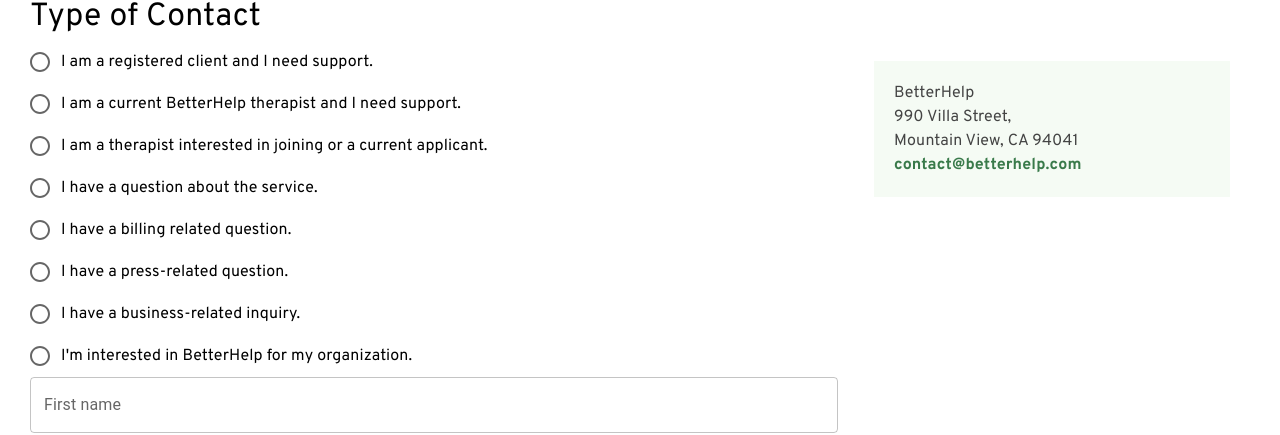
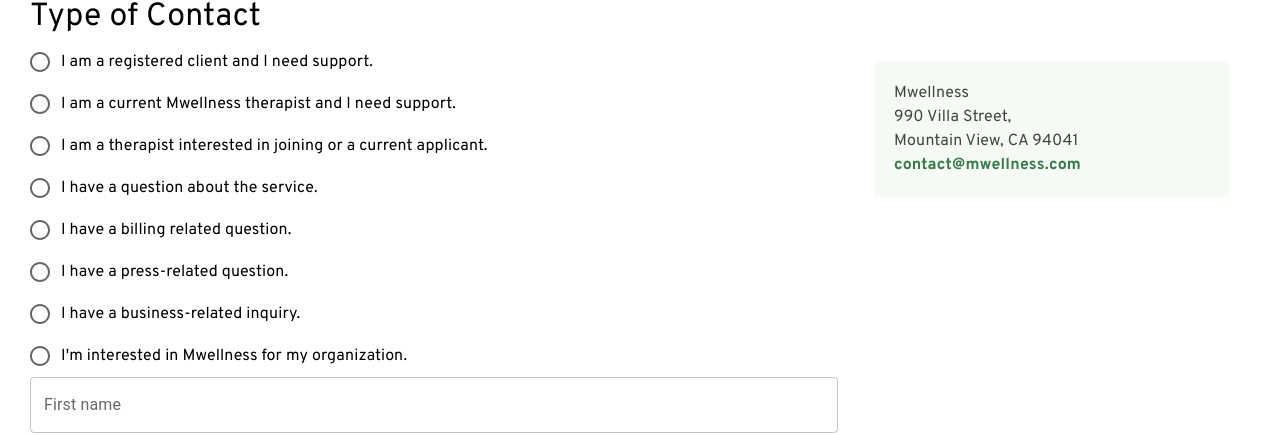
Before and after one commit to KaushalS1911/m_wellness_fe, a React (Create React App) app: page /contact in a window 1280 px wide. Shown: the part 301-736 px from the top of the page. Built offline with nearby package versions, Linux system fonts and the light colour scheme.

Commit message:
chane betterhelp name

```diff
--- a/src/components/business/Clinical-approach.js
+++ b/src/components/business/Clinical-approach.js
@@ -34,7 +34,7 @@
                         fontWeight: "100",
                       }}
                     >
-                      Since 2013, BetterHelp has supported millions of clients
+                      Since 2013, Mwellness has supported millions of clients
                       and hundreds of organizations by providing
                       clinically-proven and evidence-based results for companies
                       seeking to improve employee wellbeing.
@@ -106,7 +106,7 @@
                         display={"inline-block"}
                         sx={{ fontSize: "18px", color: "#6d706c" }}
                       >
-                        * After 6 weeks of therapy on BetterHelp.
+                        * After 6 weeks of therapy on Mwellness.
                       </Typography>
                     </Box>
                   </Box>
--- a/src/components/business/HitrustCertified.js
+++ b/src/components/business/HitrustCertified.js
@@ -48,7 +48,7 @@
                     can trust.
                   </Typography>
                   <Typography sx={{ fontSize: "24px", color: "white" }}>
-                    BetterHelp.com is now HITRUST certified.
+                    Mwellness.com is now HITRUST certified.
                   </Typography>
                 </Grid>
               </Grid>
--- a/src/components/business/Slider2.js
+++ b/src/components/business/Slider2.js
@@ -38,7 +38,7 @@
       tit: "Principal Employee",
     },
     {
-      dec: "Nikki is amazing. I didn't fully connect with my first therapist, so I switched, and I am so happy that I found someone who is right for me! I can fully be myself with her and that is very important for me. I am so thankful for her and for the BetterHelp platform overall.",
+      dec: "Nikki is amazing. I didn't fully connect with my first therapist, so I switched, and I am so happy that I found someone who is right for me! I can fully be myself with her and that is very important for me. I am so thankful for her and for the Mwellness platform overall.",
       tit: "Lowes Employee",
     },
     {
@@ -66,7 +66,7 @@
       tit: "Netflix Employee",
     },
     {
-      dec: "I started my Betterhelp journey with Michelle a couple of weeks ago and couldnt be happier with the support I have recieved. Michelle is already helping me to feel better and giving me action steps to move forward on my journey. I am feeling optimistic.",
+      dec: "I started my Mwellness journey with Michelle a couple of weeks ago and couldnt be happier with the support I have recieved. Michelle is already helping me to feel better and giving me action steps to move forward on my journey. I am feeling optimistic.",
       tit: "Ross Stores Employee",
     },
     {
--- a/src/components/business/StandardIndustry.js
+++ b/src/components/business/StandardIndustry.js
@@ -98,7 +98,7 @@
                         Security
                       </Typography>
                       <Typography sx={{ fontSize: "16px", color: "#4a4d4a" }}>
-                        BetterHelp is HITRUST Risk-based, 2-year (r2) Certified.
+                          Mwellness is HITRUST Risk-based, 2-year (r2) Certified.
                       </Typography>
                     </Box>
                   </Box>
--- a/src/components/contact/Contact.js
+++ b/src/components/contact/Contact.js
@@ -28,13 +28,13 @@
 }));
 const contact = [
     { contact: "I am a registered client and I need support." },
-    { contact: "I am a current BetterHelp therapist and I need support." },
+    { contact: "I am a current Mwellness therapist and I need support." },
     { contact: "I am a therapist interested in joining or a current applicant." },
     { contact: "I have a question about the service." },
     { contact: "I have a billing related question." },
     { contact: "I have a press-related question." },
     { contact: "I have a business-related inquiry." },
-    { contact: "I'm interested in BetterHelp for my organization." },
+    { contact: "I'm interested in Mwellness for my organization." },
 ];
 function Contact() {
     return (
@@ -83,10 +83,10 @@
                                 </Grid>
                                 <Grid xs={12} md={4}>
                                     <Box sx={{ margin: "20px", backgroundColor: "#F5FBF4", textAlign: "left", padding: "20px", fontFamily: "Overpass, sans-serif" }}>
-                                        <Typography sx={{ color: "#444444", fontFamily: "Overpass, sans-serif" }}>BetterHelp</Typography>
+                                        <Typography sx={{ color: "#444444", fontFamily: "Overpass, sans-serif" }}>Mwellness</Typography>
                                         <Typography sx={{ color: "#444444", fontFamily: "Overpass, sans-serif" }}>990 Villa Street,</Typography>
                                         <Typography sx={{ color: "#444444", fontFamily: "Overpass, sans-serif" }}>Mountain View, CA 94041</Typography>
-                                        <Typography sx={{ color: "#397A4A", fontWeight: "700", fontFamily: "Overpass, sans-serif" }}>contact@betterhelp.com</Typography>
+                                        <Typography sx={{ color: "#397A4A", fontWeight: "700", fontFamily: "Overpass, sans-serif" }}>contact@mwellness.com</Typography>
                                     </Box>
                                 </Grid>
                             </Grid>
--- a/src/components/frequently/Frequently.js
+++ b/src/components/frequently/Frequently.js
@@ -36,8 +36,8 @@
   const handleExpansion = (panel) => (event, isExpanded) => {
     setExpanded(isExpanded ? panel : false);
   };
-    const createData = (feature, betterHelp, inOffice, info) => {
-        return { feature, betterHelp, inOffice, info };
+    const createData = (feature, Mwellness, inOffice, info) => {
+        return { feature, Mwellness, inOffice, info };
     };
     const rows = [
         createData(
@@ -190,7 +190,7 @@
                                     {/*                    }}*/}
                                     {/*                >*/}
                                     {/*                    <Typography>MWellness</Typography>*/}
-                                    {/*                    <Checkbox checked={row.betterHelp} disabled />*/}
+                                    {/*                    <Checkbox checked={row.Mwellness} disabled />*/}
                                     {/*                </Box>*/}
                                     {/*                <Box*/}
                                     {/*                    sx={{*/}
@@ -249,7 +249,7 @@
                                                         sx={{backgroundColor: "white"}}
                                                     >
                                                         {/* <Checkbox
-                                checked={row.betterHelp}
+                                checked={row.Mwellness}
                                 disabled
                               /> */}
                                                         <img
```
